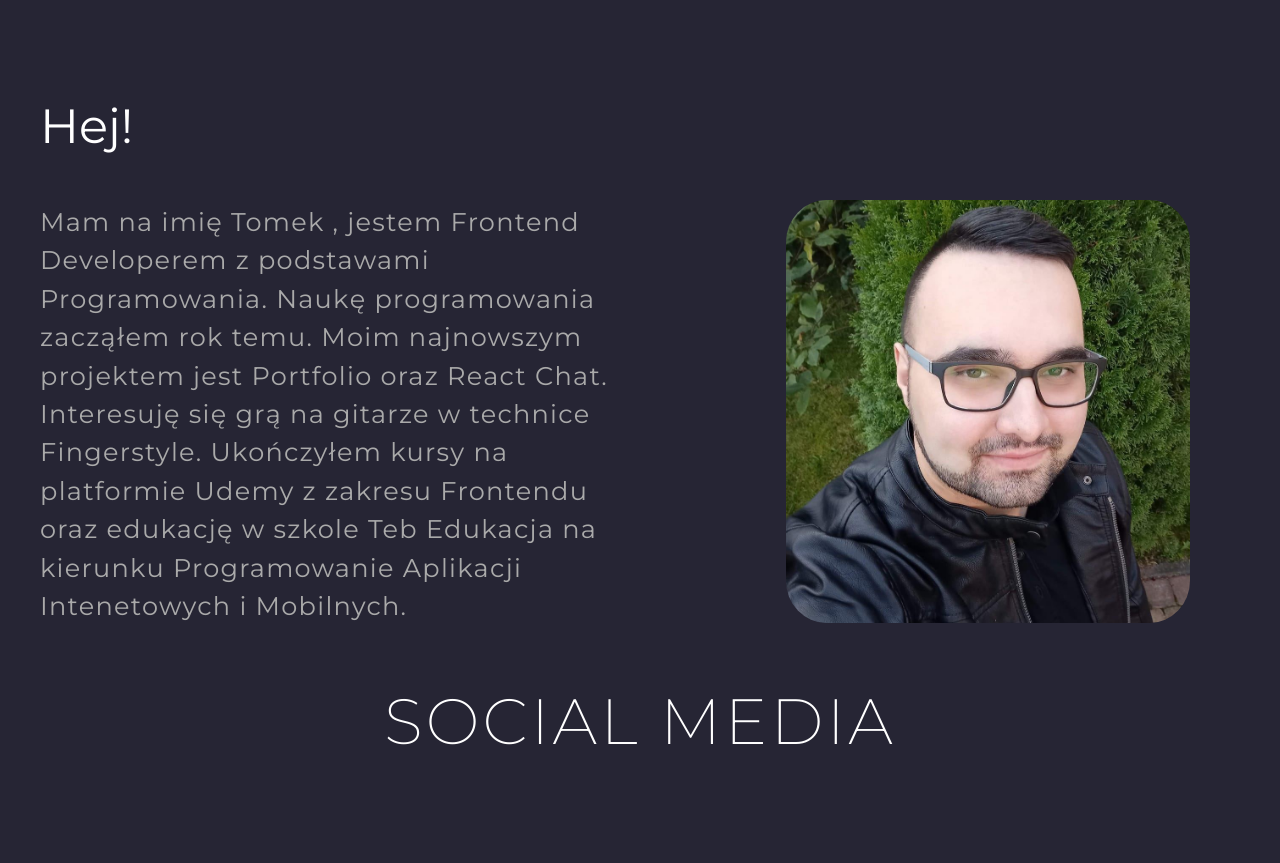
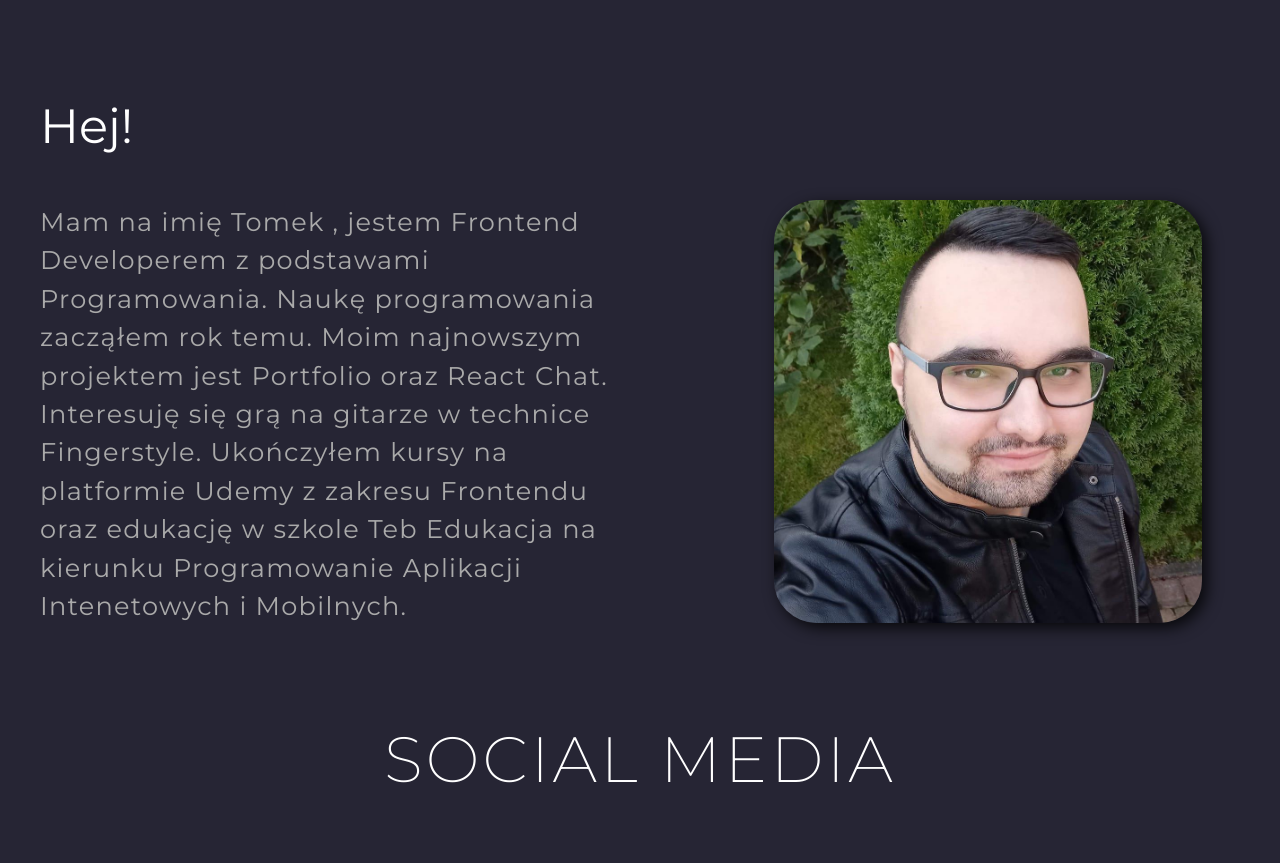
Before and after one commit to Timoon3k/Portfolio, a PHP site: page / in a window 1280 px wide. Shown: the part 1037-1900 px from the top of the page. Run offline with PHP 8.4, Linux system fonts and the light colour scheme.

Commit message:
add box shadow

```diff
--- a/css/aboutme.css
+++ b/css/aboutme.css
@@ -19,10 +19,11 @@
 	border-radius: 10%;
 	top: 50px;
 	transition: 0.8s;
-	width: 80%;
+	width: 85%;
 	height: 80%;
 	perspective: 800px;
 	background-size: cover;
+	box-shadow: 5px 5px 15px rgba(0, 0, 0, 0.8);
 }
 
 .aboutme__box-img:hover {
@@ -71,6 +72,10 @@
 	.aboutme__box-title {
 		font-size: 2.5rem;
 		margin-bottom: 1em;
+	}
+
+	.aboutme__box-img {
+		text-align: center;
 	}
 
 	.aboutme__box-text {
```
Also changed, not shown: home.html (+6 -4 lines).
